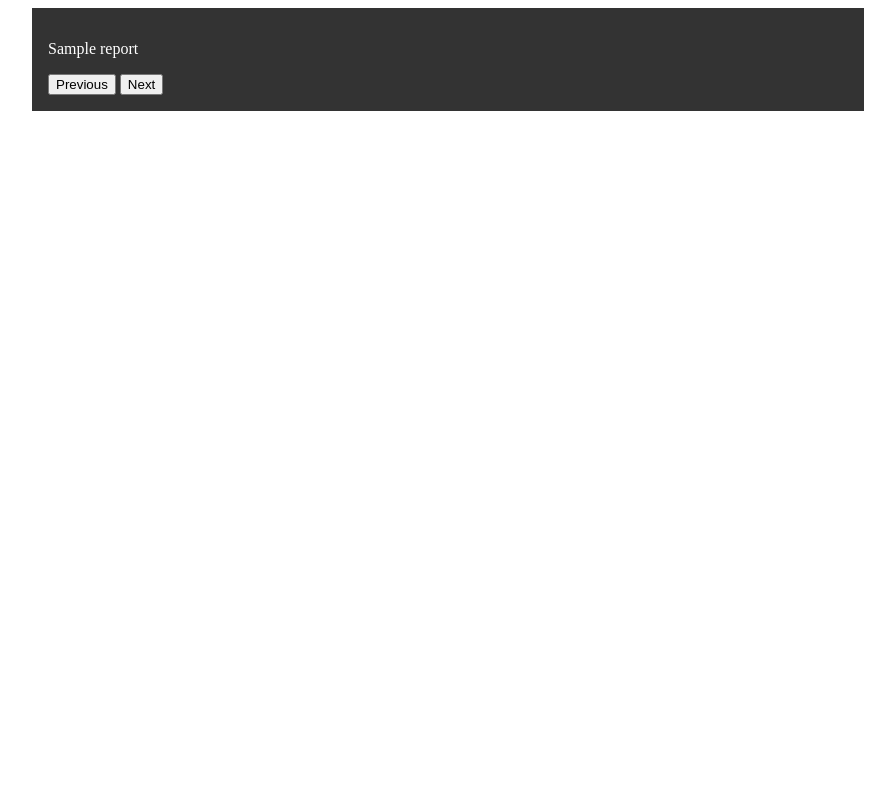
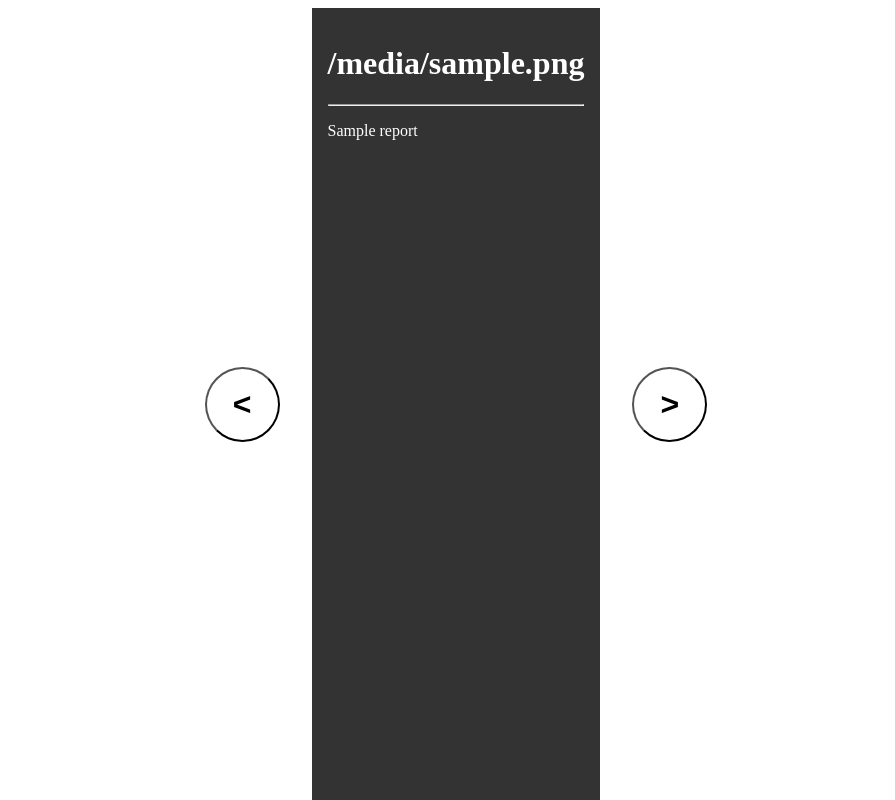
Before and after one commit to AmosChenZixuan/LogSlicer, a FastAPI app: page /view/1 in a window 1280 px wide. Shown: the whole page, without its empty margins (192-1087 px from the left). Run offline with FastAPI, Linux system fonts and the light colour scheme; a database or web service that is not in the repository returns one stand-in record (values such as "Sample title"); some libraries are stand-ins or nearby versions.

Commit message:
update look of report viewer

```diff
--- a/main.py
+++ b/main.py
@@ -89,6 +89,7 @@ async def view_report(request: Request, id: str):
         next_id = next_job['_id'] if next_job else None
         return templates.TemplateResponse(
             name="view.html", context={"request":request,
+                                       "filename": job['filename'],
                                        "report_html": report_html,
                                        "prev_id": prev_id,
                                        "next_id": next_id}
--- a/templates/view.html
+++ b/templates/view.html
@@ -1,18 +1,52 @@
-<div style="background-color: #333; color: #fff; max-width: 100ch; padding: 1em; margin: 0 auto;">
-    <!-- using the 'safe' filter in jinja2 to render the string as html -->
-    {{report_html | safe}}
-
-
+<!DOCTYPE html>
+<html>
+<head>
+    <style>
+        .container {
+            display: flex;
+            justify-content: center;
+            align-items: center;
+            position: fixed;
+            width: 100%;
+        }
+        .button {
+            background-color: #fff;
+            font-weight: bold;
+            font-size: 32px;
+            border-radius: 50%;
+            width: 75px;
+            height: 75px;
+            margin: 0 1em;
+        }
+        .text-box {
+            background-color: #333;
+            color: #fff;
+            max-width: 100ch;
+            padding: 1em;
+            overflow: auto;
+            height: 95vh;
+        }
+    </style>
+</head>
+<body>
+    <div class="container">
         {% if prev_id %}
-        <button onclick="window.location.href='/view/{{prev_id}}'">Previous</button>
+            <button class="button" onclick="window.location.href='/view/{{prev_id}}'"> < </button>
         {% else %}
-        <button disabled>Previous</button>
+            <button class="button" disabled> < </button>
         {% endif %}
 
+        <div class="text-box">
+            <h1>{{filename}}</h1> <hr>
+            <!-- using the 'safe' filter in jinja2 to render the string as html -->
+            <div>{{report_html | safe}}</div>
+        </div>
+
         {% if next_id %}
-        <button onclick="window.location.href='/view/{{next_id}}'">Next</button>
+            <button class="button" onclick="window.location.href='/view/{{next_id}}'"> > </button>
         {% else %}
-        <button disabled>Next</button>
+            <button class="button" disabled> > </button>
         {% endif %}
-
     </div>
+</body>
+</html>
--- a/utils/models/llms.py
+++ b/utils/models/llms.py
@@ -26,5 +26,5 @@ def get_azure_openai():
     return ChatOpenAI(
         engine=os.getenv("AZURE_CHAT_DEPLOY_NAME"),
         # model_name=model,
-        temperature=0
+        temperature=0.5
     )
```
Lines whose indentation alone changed are shown as unchanged.
